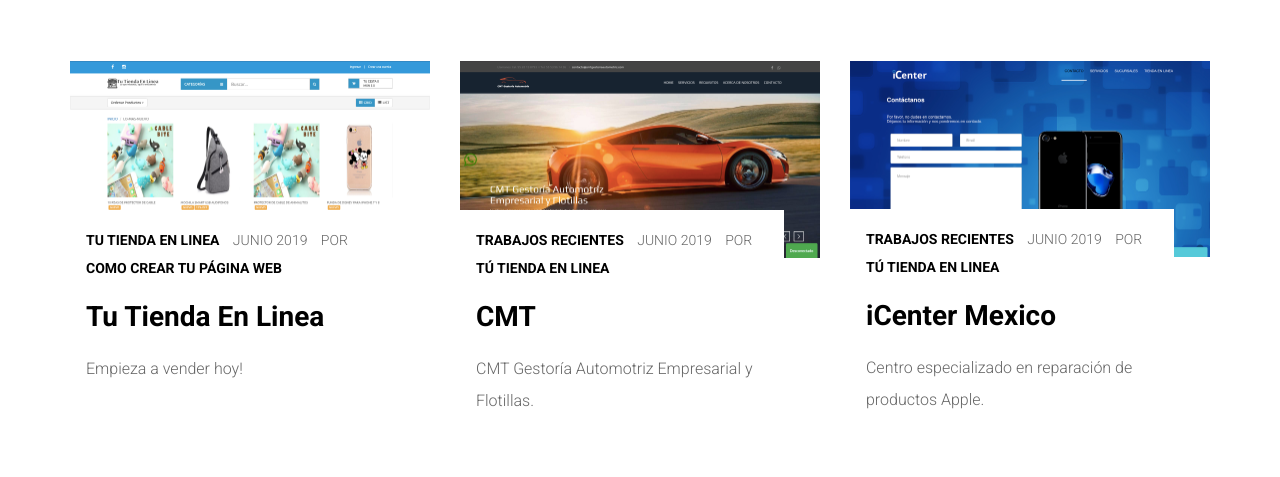
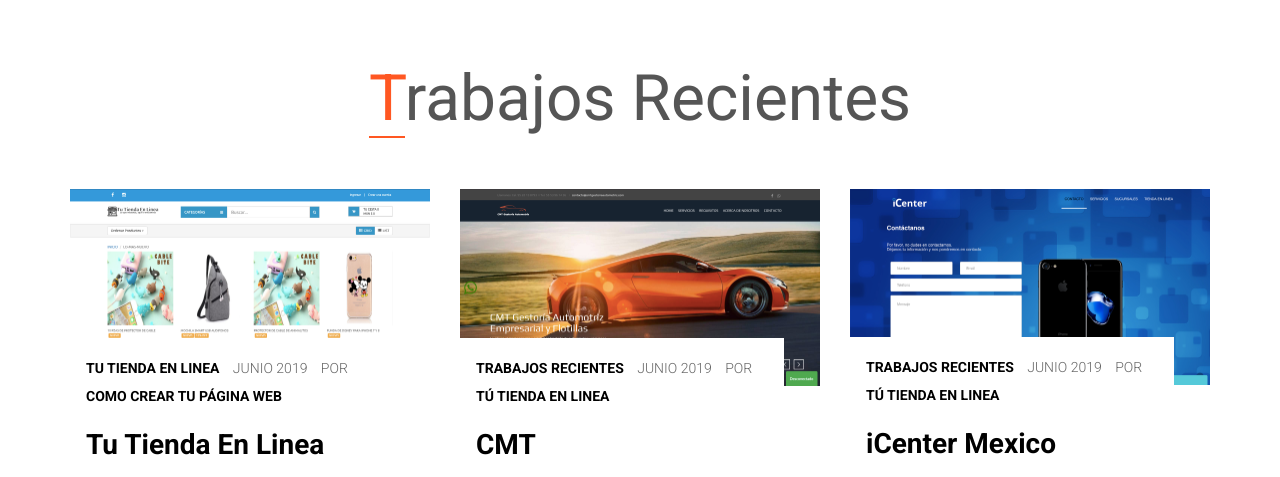
Before and after one commit to joseluis911/comoCrearMiPaginaWeb, a plain HTML site: page index.html in a window 1280 px wide. Shown: the part 1438-1915 px from the top of the page. Drawn offline with Linux system fonts and the light colour scheme; files whose address does not match are found by name.

Commit message:
style trabajos recientes

```diff
--- a/css/style.css
+++ b/css/style.css
@@ -578,6 +578,25 @@ h1, h2, h3, h4, h5, h6, figure {
         .blog-entry .desc .meta span a {
           color: #000;
           font-weight: 700; }
+
+.trabajosRecientes{
+  text-align: center;
+}
+.trabajosRecientes h1{
+    font-size: 4em;
+    color: #555;
+    text-align: center;
+    font-weight: 400;
+    position: relative;
+    margin-bottom: 0.8em;
+    display: inline-block;
+    text-transform: capitalize;
+    line-height: 1.2em;
+}
+.trabajosRecientes span{
+     border-bottom: 2px solid #FF5722;
+    color: #FF5722;
+}
 
 .f-blog {
   position: relative;
--- a/index.html
+++ b/index.html
@@ -249,30 +249,11 @@
 							</div>
 						</div>
 					</div>
-<!-- 					<div class="col-md-4">
-						<div class="blog-entry">
-							<div class="blog-slider">
-								<div class="owl-carousel">
-									<div class="item">
-										<a href="blog.html" class="image-popup-link"><img src="images/blog-3.jpg" class="img-responsive" alt="html5 bootstrap template"></a>
-									</div>
-									<div class="item">
-										<a href="blog.html" class="image-popup-link"><img src="images/blog-4.jpg" class="img-responsive" alt="html5 bootstrap template"></a>
-									</div>
-								</div>
-							</div>
-							<div class="desc">
-								<p class="meta">
-									<span class="cat"><a href="#">Travel</a></span>
-									<span class="date">20 March 2018</span>
-									<span class="pos">By <a href="#">Rich</a></span>
-								</p>
-								<h2><a href="blog.html">Recipe for your site</a></h2>
-								<p>A small river named Duden flows by their place and supplies it with the necessary </p>
-							</div>
-						</div>
-					</div> -->
 				</div>
+				<div class="trabajosRecientes">
+					<h1><span>T</span>rabajos recientes</h1>
+				</div>
+
 				<div class="row row-pb-md">
 					<div class="col-md-4">
 						<div class="blog-entry">
```
